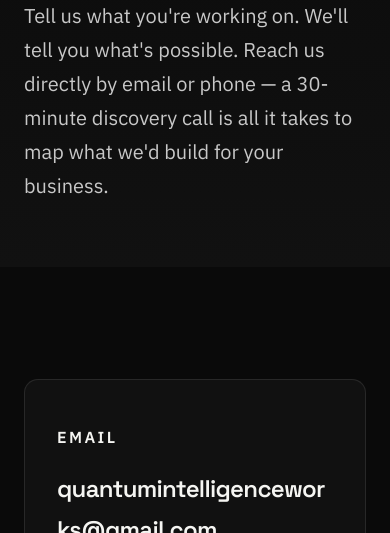
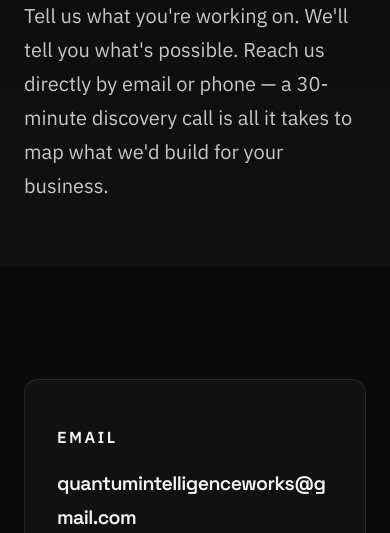
Before and after one commit to quantumintelligenceworks/QIW---Site, a plain HTML site: page contact.html in a window 390 px wide. Shown: the part 311-844 px from the top of the page. Drawn offline with Linux system fonts and the light colour scheme.

Commit message:
fix: contact email no longer clips on mobile; consistent labels
- Email/phone link uses clamped font-size + overflow-wrap so the long
  address wraps instead of clipping at phone width
- Email/Phone labels always sit above their value (block)

Co-Authored-By: Claude Opus 4.8 <noreply@anthropic.com>

```diff
--- a/styles/components.css
+++ b/styles/components.css
@@ -325,18 +325,19 @@
               transform var(--duration-base) var(--ease-out);
 }
 .contact-card:hover { border-color: rgba(163, 38, 56, 0.4); transform: translateY(-2px); }
-.contact-card .tag { color: var(--color-paper); }   /* was red (~2.6:1, fails AA on #111) — red reserved for CTAs */
+.contact-card .tag { color: var(--color-paper); display: block; }   /* label always above the value; was red (~2.6:1, fails AA) — red reserved for CTAs */
 .contact-card a {
   display: inline-block;
+  max-width: 100%;
   margin-top: var(--space-4);
   font-family: var(--font-display);
-  font-size: var(--text-2xl);
+  font-size: clamp(1.125rem, 5vw, var(--text-2xl));   /* scales down so long email never clips on mobile */
   font-weight: var(--weight-semibold);
   color: var(--color-paper);
   letter-spacing: var(--tracking-tight);
   border-bottom: 1px solid rgba(245, 245, 242, 0.35);
   transition: border-color var(--duration-base) var(--ease-out);
-  word-break: break-word;
+  overflow-wrap: anywhere;
 }
 .contact-card a:hover { border-color: var(--color-paper); }
 .contact-card p { margin-top: var(--space-3); font-size: var(--text-base); }
```
